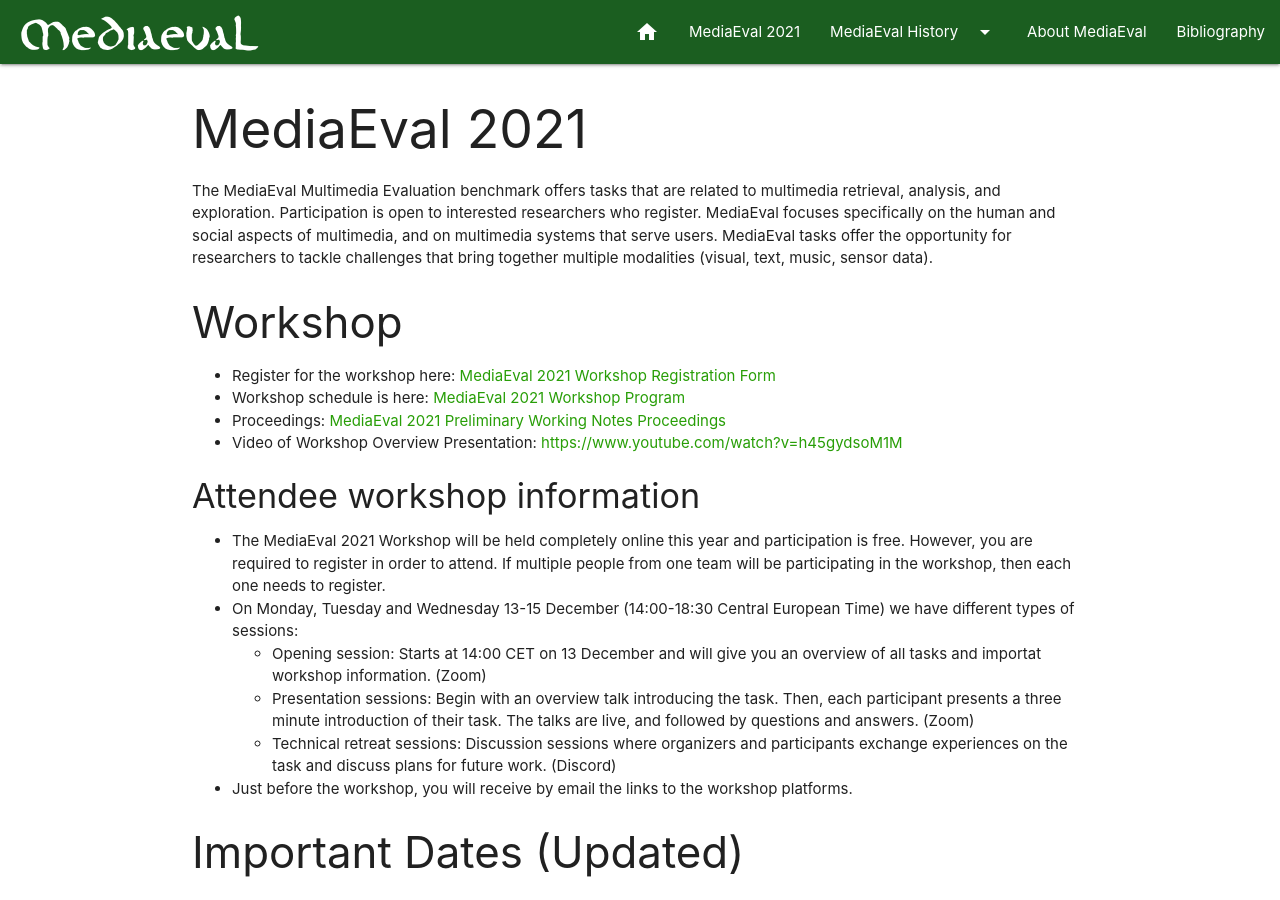
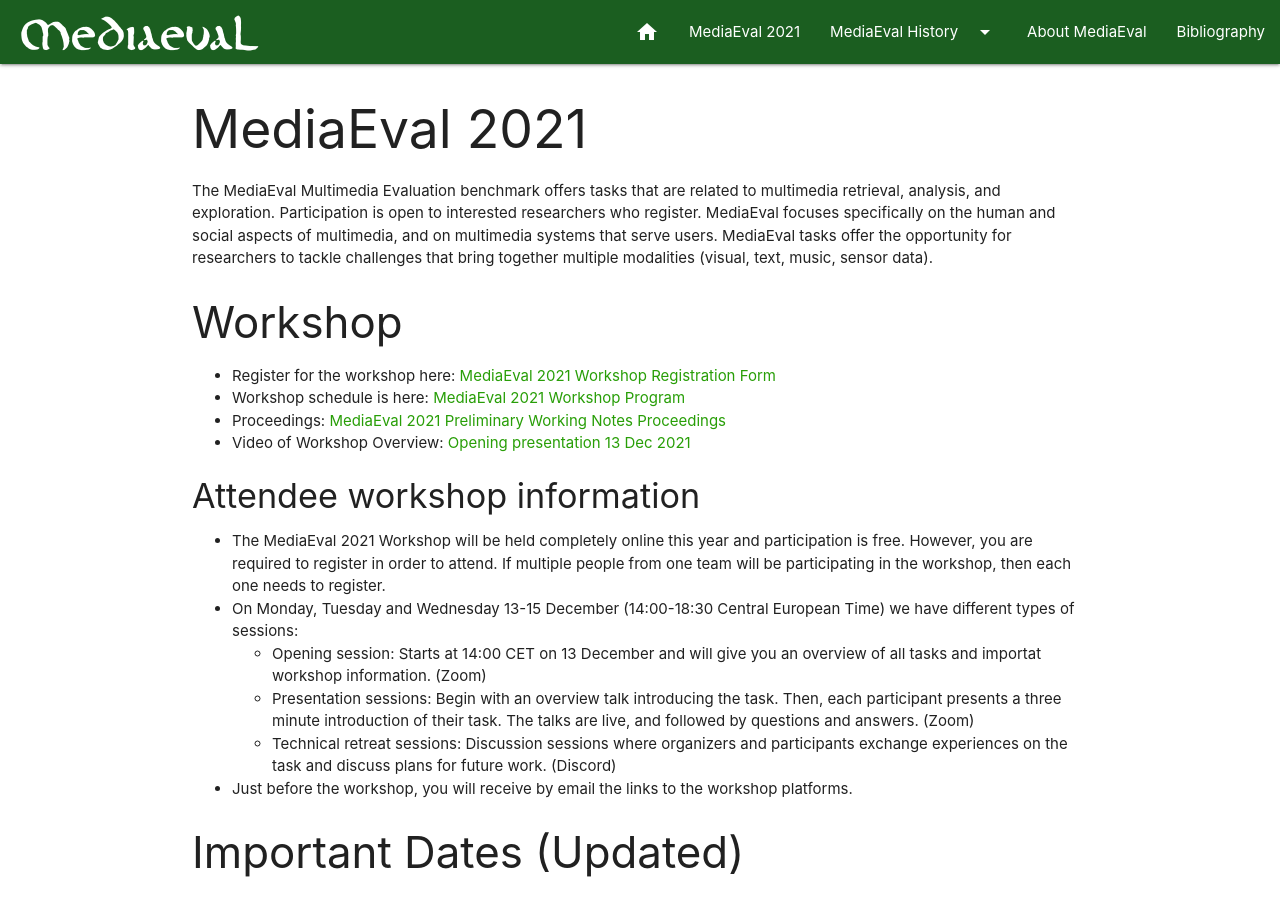
Before and after one commit to multimediaeval/multimediaeval.github.io, a Jekyll site: the page built from _editions/2021.md, in a window 1280 px wide and 900 px high. Built offline with Jekyll 4.4.1, drawn with Linux system fonts in a browser that asks for light colours.

Commit message:
Update 2021.md

```diff
--- a/_editions/2021.md
+++ b/_editions/2021.md
@@ -19,7 +19,7 @@
 * Register for the workshop here: [MediaEval 2021 Workshop Registration Form](https://forms.gle/d4Mm1goWuucFe3fp7)
 * Workshop schedule is here: [MediaEval 2021 Workshop Program](https://docs.google.com/document/d/1D6RW9l6HaE27UMtX2owRWJ9BYBQx_KSlirrqGUPiMm8)
 * Proceedings: [MediaEval 2021 Preliminary Working Notes Proceedings](https://2021.multimediaeval.com/)
-* Video of Workshop Overview Presentation: [https://www.youtube.com/watch?v=h45gydsoM1M](https://www.youtube.com/watch?v=h45gydsoM1M)
+* Video of Workshop Overview: [Opening presentation 13 Dec 2021](https://www.youtube.com/watch?v=h45gydsoM1M)
 
 #### Attendee workshop information
 * The MediaEval 2021 Workshop will be held completely online this year and participation is free. However, you are required to register in order to attend. If multiple people from one team will be participating in the workshop, then each one needs to register.
```
